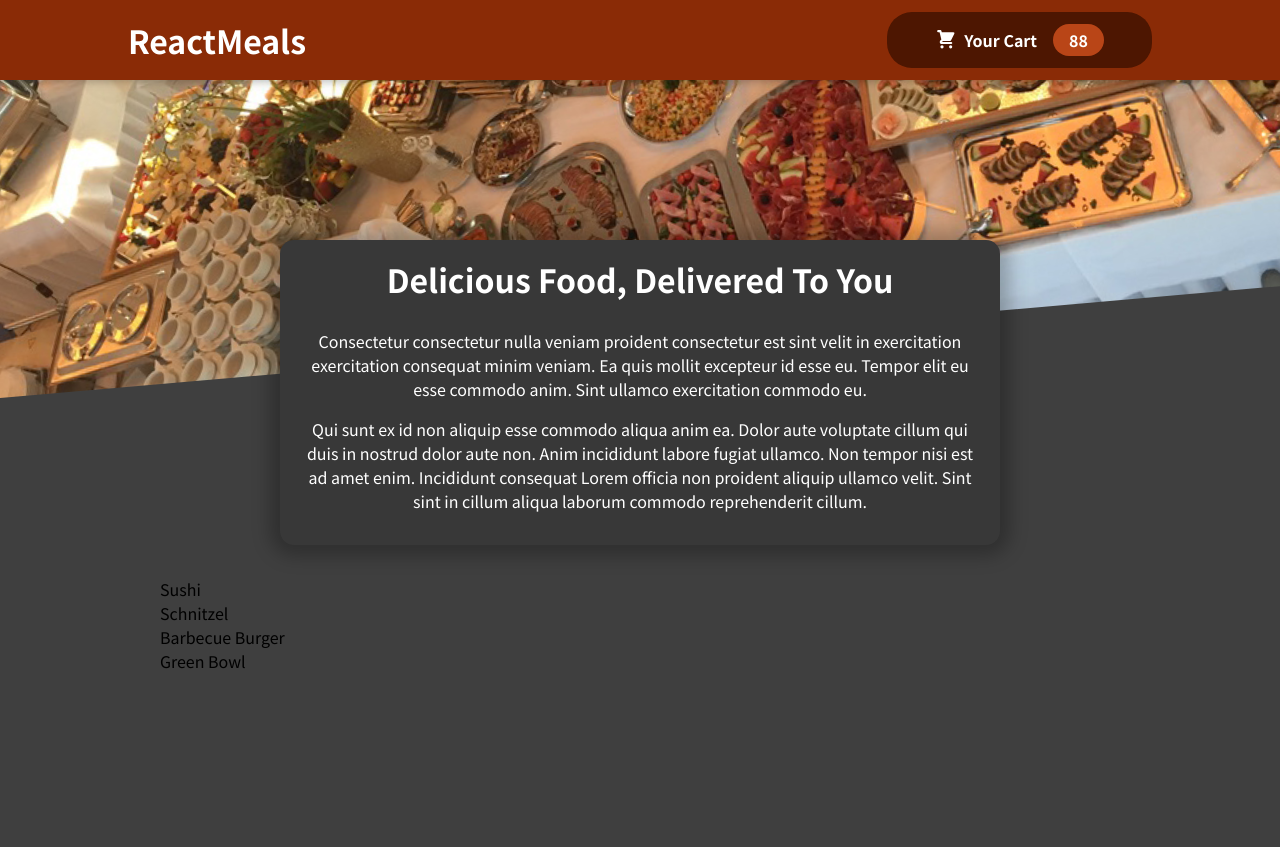
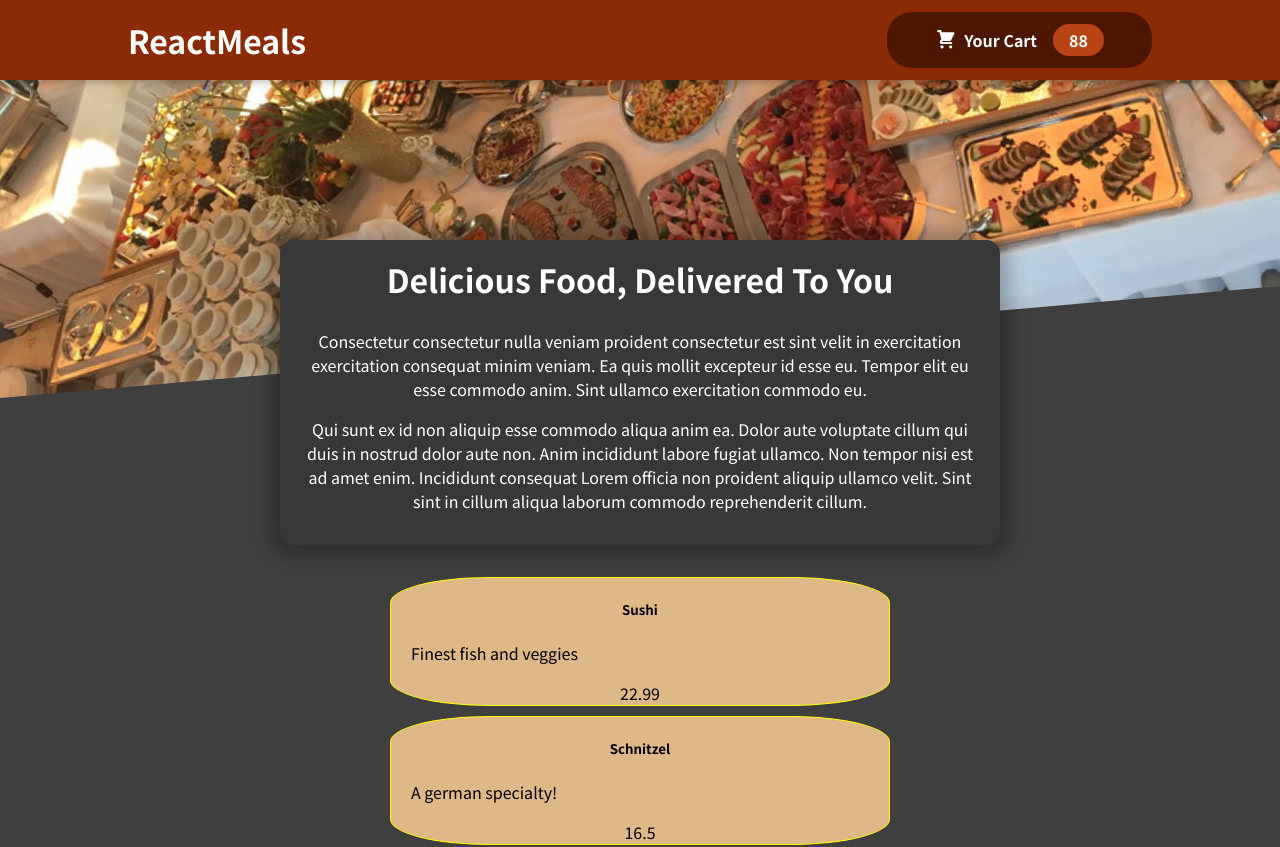
Before and after one commit to zdTang/react-food-court-max-chapter-11-, a React (Create React App) app: page / in a window 1280 px wide. Shown: the top 847 px of the page. Before the commit the page ends 800 px from the top, so only its background shows below. Built offline with nearby package versions, Linux system fonts and the light colour scheme.

Commit message:
My test
To add a Cart component for each meal

```diff
--- /dev/null
+++ b/src/components/Cart/Cart.js
@@ -0,0 +1,14 @@
+import React from "react";
+import classes from "./Cart.module.css";
+
+const Cart = (props) => {
+  return (
+    <div className={classes.cart}>
+      <h5 className={classes.h5}>{props.item.name}</h5>
+      <p className={classes.description}>{props.item.description}</p>
+      <div className={classes.price}>{props.item.price}</div>
+    </div>
+  );
+};
+
+export default Cart;
--- /dev/null
+++ b/src/components/Cart/Cart.module.css
@@ -0,0 +1,19 @@
+.cart {
+  width: 500px;
+  height: auto;
+  margin: 0 auto;
+  border: 1px solid;
+  border-color: yellow;
+  background: burlywood;
+  border-radius: 20%;
+  margin-bottom: 10px;
+}
+h5 {
+  text-align: center;
+}
+.price {
+  text-align: center;
+}
+.description {
+  padding-left: 20px;
+}
--- a/src/components/Meals/AvailableMeals.js
+++ b/src/components/Meals/AvailableMeals.js
@@ -1,5 +1,6 @@
 import React from "react";
 import classes from "./AvailableMeals.module.css";
+import Cart from "../Cart/Cart";
 const DUMMY_MEALS = [
   {
     id: "m1",
@@ -28,7 +29,7 @@ const DUMMY_MEALS = [
 ];
 const AvailableMeals = () => {
   const mealsList = DUMMY_MEALS.map((meal) => (
-    <li key={meal.id}>{meal.name}</li>
+    <Cart key={meal.id} item={meal} />
   ));
   return (
     <section className={classes.meals}>
```
